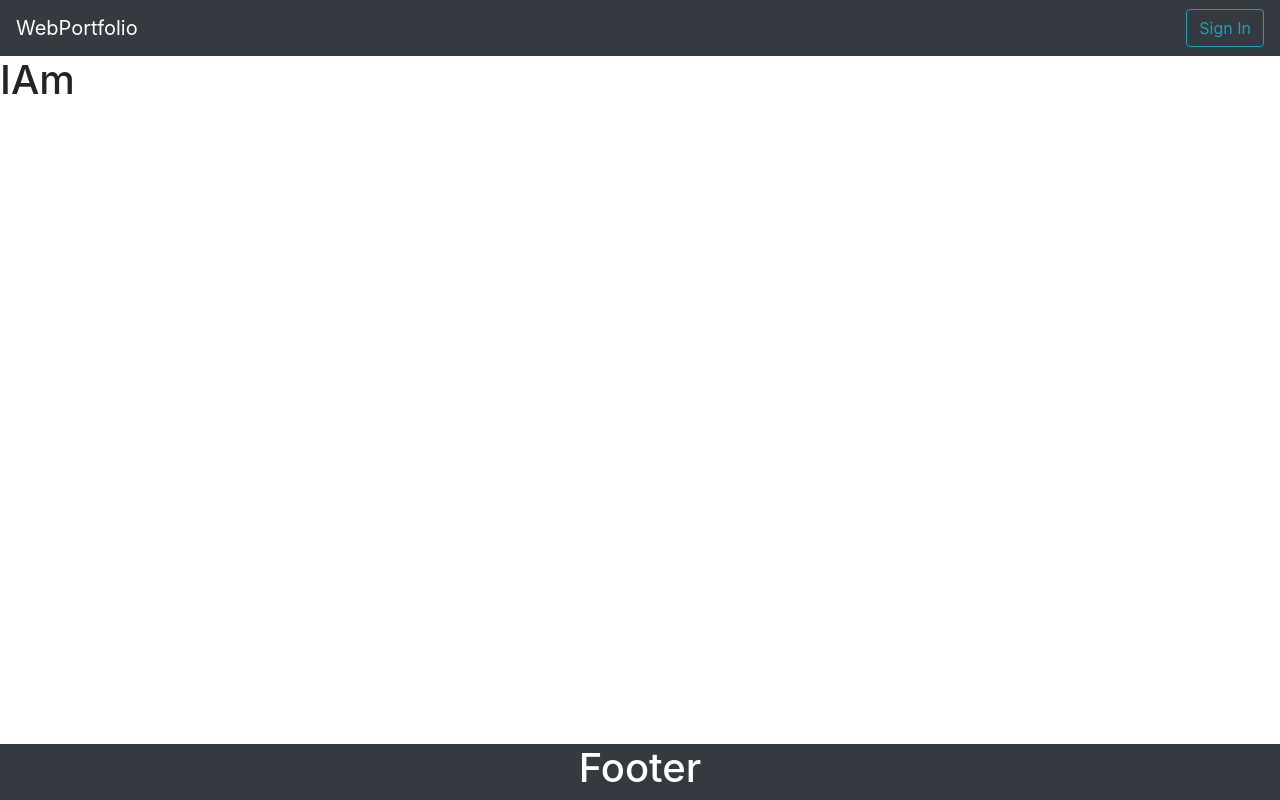
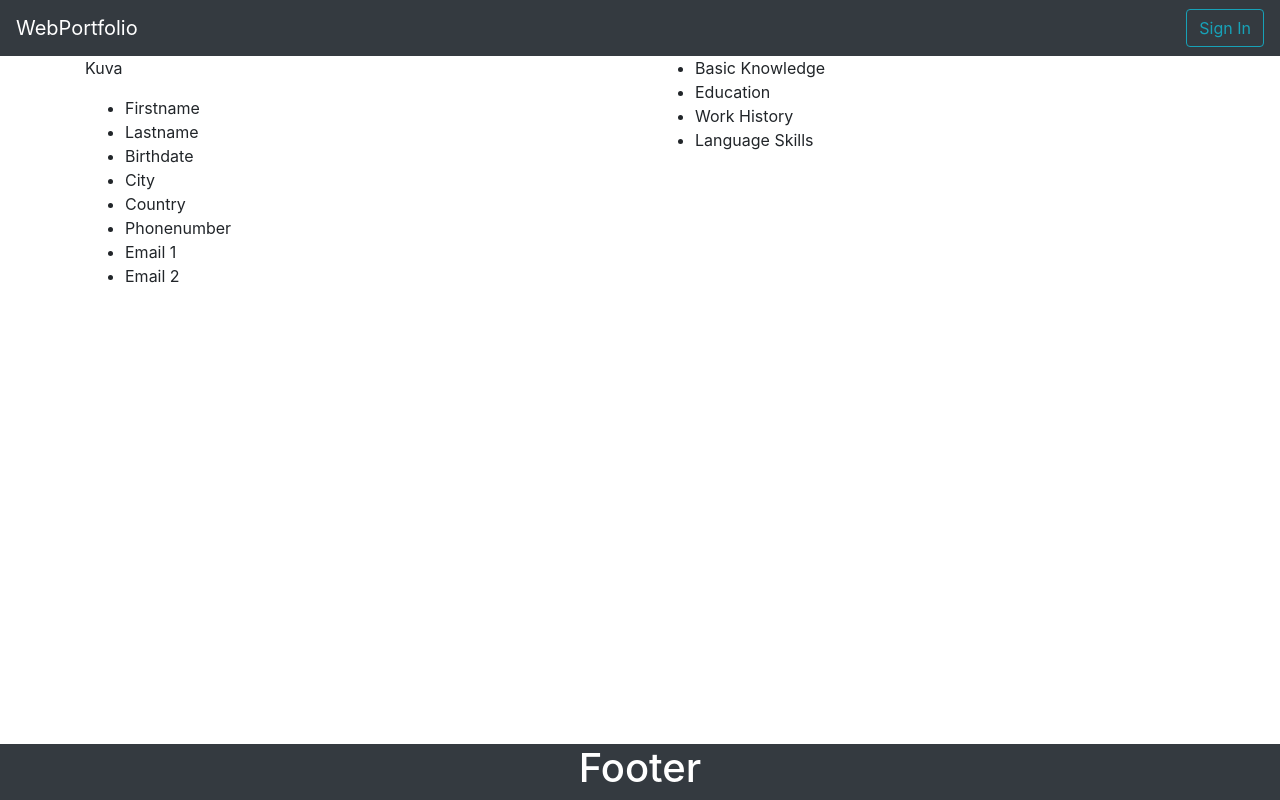
Before and after one commit to toni-mahilainen/WebPortfolio, a React (Create React App) app: page /editportfolio in a window 1280 px wide. Built offline with nearby package versions, Linux system fonts and the light colour scheme.

Commit message:
I Am sivun runko valmis

```diff
--- a/src/Components/Portfolio/Home/home.css
+++ b/src/Components/Portfolio/Home/home.css
@@ -2,7 +2,7 @@
     height: 86vh;
 }
 
-.home .container,
+/* .home .container,  */
 .home .row,
 .home .col {
     height: 100%;
--- a/src/Components/Portfolio/IAm/iAm.css
+++ b/src/Components/Portfolio/IAm/iAm.css
@@ -0,0 +1,3 @@
+.iAm {
+    height: 86vh;
+}
--- a/src/Components/Portfolio/IAm/iAm.jsx
+++ b/src/Components/Portfolio/IAm/iAm.jsx
@@ -1,12 +1,38 @@
 import React, { Component } from 'react';
 import './iAm.css';
+import { Container, Row, Col } from 'react-bootstrap';
 
 class IAm extends Component {
     render() {
         return (
-            <div className="iAm">
-                <h1>IAm</h1>
-            </div>
+            <section className="iAm">
+                <Container>
+                <Row>
+                    <Col>
+                    <p>Kuva</p>
+                    <ul>
+                        <li>Firstname</li>
+                        <li>Lastname</li>
+                        <li>Birthdate</li>
+                        <li>City</li>
+                        <li>Country</li>
+                        <li>Phonenumber</li>
+                        <li>Email 1</li>
+                        <li>Email 2</li>
+                    </ul>
+                    </Col>
+                    <Col>
+                    <ul>
+                    <li>Basic Knowledge</li>
+                    <li>Education</li>
+                    <li>Work History</li>
+                    <li>Language Skills</li>
+                </ul>
+                    </Col>
+                </Row>
+
+                </Container>
+            </section>
         );
     }
 }
```
